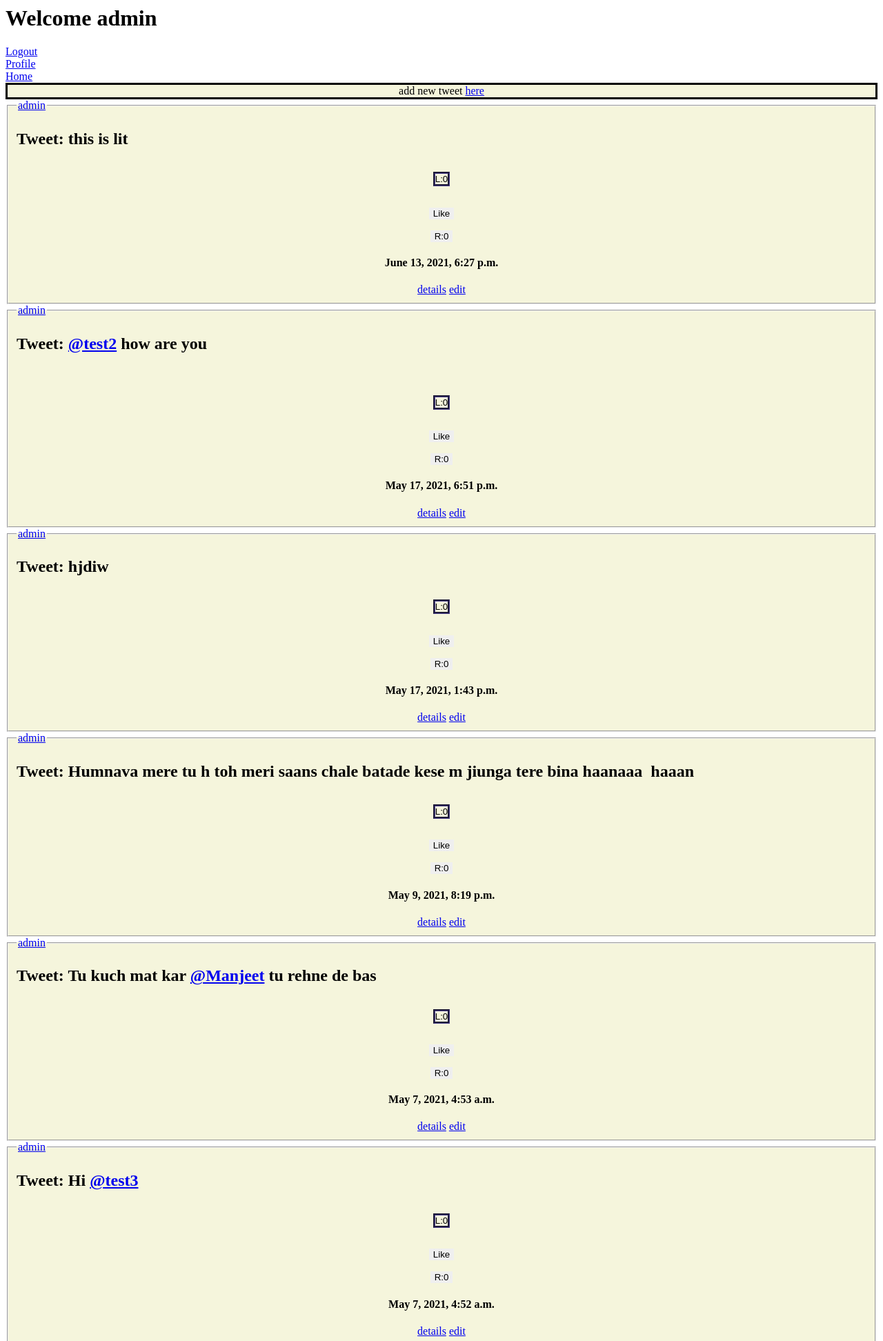
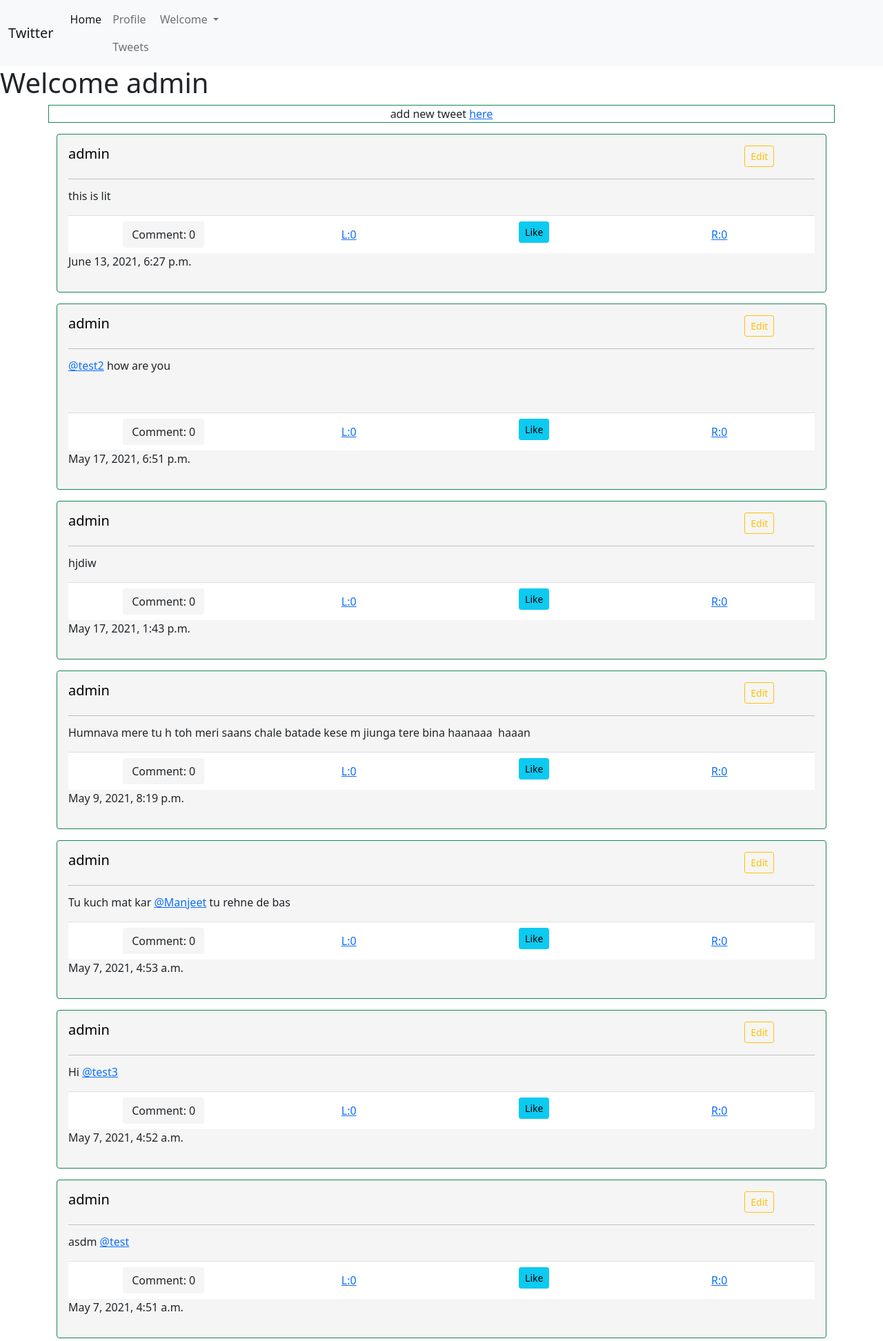
Before and after one commit to Manjeetkapil/Twitter-Clone, a Django app: page /tweets/admin/ in a window 1280 px wide. Shown: the top 1944 px of the page at 69% size. Run offline with Django 3.2, Linux system fonts and the light colour scheme; a user stored in the database is signed in; data comes from the database, SQL or seed files in the repository; both versions use the stored data as it was after the commit; some libraries are stand-ins or nearby versions.

Commit message:
changed little bit of css

```diff
--- a/tweets/templates/tweets/mytweets.html
+++ b/tweets/templates/tweets/mytweets.html
@@ -1,44 +1,87 @@
+{% extends "base.html" %} {% block content %}
 <h1>Welcome {{user}}</h1>
-<a href="{%url 'logout'%}">Logout</a> <br />
+<!-- <a href="{%url 'logout'%}">Logout</a> <br />
 <a href="{%url 'viewprofile' user%}">Profile</a><br>
-<a href="{%url 'home'%}">Home</a>
-<div style="border-style: solid; background-color: beige; text-align: center">
+<a href="{%url 'home'%}">Home</a> -->
+<div class="container mb-3 border border-success" style="text-align: center">
   add new tweet <a href="{%url 'newtweet'%}">here</a>
 </div>
+<div class="container">
   {%for i in content%}
-<fieldset style="background-color: beige;">
-  <legend><a href="{%url 'viewprofile' i.tweeter%}">{{i.tweeter}}</a></legend>
-  {%if i.tweeter != username%}
-  <h2>Retweeted from <a href="{%url 'viewprofile' user%}">{{i.tweeter}}</a></h2>
+  <div
+    class="card mt-3 border border-success"
+    onclick="location.href='{%url 'tweetdetail' i.id %}'"
+    style="background-color: whitesmoke"
+  >
+    <div class="card-body">
+      <div class="row">
+        <div class="col-10">
+          <h5 class="card-title" style="width: fit-content">
+            <a
+              style="color: black; text-decoration: none"
+              href="{%url 'viewprofile' i.tweeter%}"
+              >{{i.tweeter}}</a
+            >
+          </h5>
+        </div>
+        <div class="col-2">
+          <div style="text-align: center">
+            {%if i.tweeter == user%}
+            <a
+              class="btn btn-outline-warning btn-sm"
+              href="{% url 'edittweet' i.id %}"
+              >Edit</a
+            >
             {%endif%}
-  <h2>Tweet: {{i.tweet | safe}}</h2>
-    <div style="text-align: center">
+          </div>
+        </div>
+      </div>
+      <hr />
+      <h6 class="card-subtitle mb-2 text-muted">
+        {%if i.tweeter != username%} Retweeted from
+        <a
+          href="{%url 'viewprofile' user%}"
+          style="color: black; text-decoration: none"
+          >{{i.tweeter}}</a
+        >
+        {%endif%}
+      </h6>
+      <p class="card-text">{{i.tweet| safe}}</p>
+      <div class="card-footer text-muted" style="background-color: white">
+        <div class="row">
+          <div class="col-md-3 sm-3 text-center">
+            <form action="{%url 'comment' i.id%}">
+              <button
+                class="btn"
+                type="submit"
+                style="background-color: whitesmoke"
+              >
+                Comment: {%if i.comments%} {{i.comments|length}} {%else%} 0
+                {%endif%}
+              </button>
+            </form>
+          </div>
+          <div class="col-md-3 sm-3 text-center">
             <form action="{%url 'likers'%}" method="POST">
               {%csrf_token%}
               <button
+                class="btn btn-link"
                 type="submit"
+                value="{{i.id}}"
                 name="tweet"
-          value="{{i.id}}"
-          style="border: none; background: none"
-        >
-          <p
-            style="
-              display: inline-block;
-              width: fit-content;
-              border-style: groove;
-              border-color: darkslateblue;
-            "
               >
                 L:{{i.likes}}
-          </p>
               </button>
             </form>
+          </div>
+
           {% if i.liker%}
+          <div class="col-md-3 sm-3 text-center">
             <form action="{%url 'like_unlike'%}" method="POST">
               {% csrf_token %}
-    <input type="hidden" name = "id" value = {{i.id}}/>
+              <input type="hidden" name="id" value="{{i.id}}" />
               <button
-      style="border: none; background-color: rgb(133, 183, 248)"
+                class="btn btn-success btn-sm"
                 type="submit"
                 name="likes"
                 value="{{i.liker}}"
@@ -46,12 +89,15 @@
                 Unlike
               </button>
             </form>
+          </div>
+
           {%else%}
+          <div class="col-md-3 sm-3 text-center">
             <form action="{%url 'like_unlike'%}" method="POST">
               {% csrf_token %}
-    <input type="hidden" name = "id" value = {{i.id}}/>
+              <input type="hidden" name="id" value="{{i.id}}" />
               <button
-      style="border: none"
+                class="btn btn-info btn-sm"
                 type="submit"
                 name="likes"
                 value="{{i.liker}}"
@@ -59,13 +105,14 @@
                 Like
               </button>
             </form>
+          </div>
           {%endif%}
-       {% if i.retweeter%}
+          <div class="col-md-3 sm-3 text-center">
             <form action="{%url 'retweet'%}" method="POST">
               {% csrf_token %}
-    <input type="hidden" name = "id" value = {{i.id}}/>
+              <input type="hidden" name="id" value="{{i.id}}" />
               <button
-      style="border: none; background-color: rgb(133, 183, 248)"
+                class="btn btn-link"
                 type="submit"
                 name="retweeted"
                 value="{{i.retweeter}}"
@@ -73,33 +120,19 @@
                 R:{{i.retweets}}
               </button>
             </form>
-  {%else%}
-  <form action="{%url 'retweet'%}" method="POST">
-    {% csrf_token %}
-    <input type="hidden" name = "id" value = {{i.id}}/>
-    <button
-      style="border: none"
-      type="submit"
-      name="retweeted"
-      value="{{i.retweeter}}"
-    >
-        R:{{i.retweets}}
-    </button>
-  </form>
-  {%endif%}
-    </div>
-    <h4 style="text-align: center">{{i.tweet_time}}</h4>
-    <div style="text-align: center">
-      <a href="{%url 'tweetdetail' i.id %}">details</a>
-      {%if i.tweeter == user%}
-      <a href="{% url 'edittweet' i.id %}">edit</a>
-      {%endif%}
           </div>
         </div>
-</fieldset>
+      </div>
+      <div>
+        <p>{{i.tweet_time}}</p>
+      </div>
+    </div>
+  </div>
   {%endfor%}
+</div>
 <div>
   {% if messages %} {% for message in messages %}
   <div>{{message}}</div>
   {% endfor %} {% endif %}
 </div>
+{% endblock content %}
```
Also changed, not shown: tweets/templates/tweets/home.html (+20 -8 lines), db.sqlite3. Lines whose indentation alone changed are shown as unchanged.
